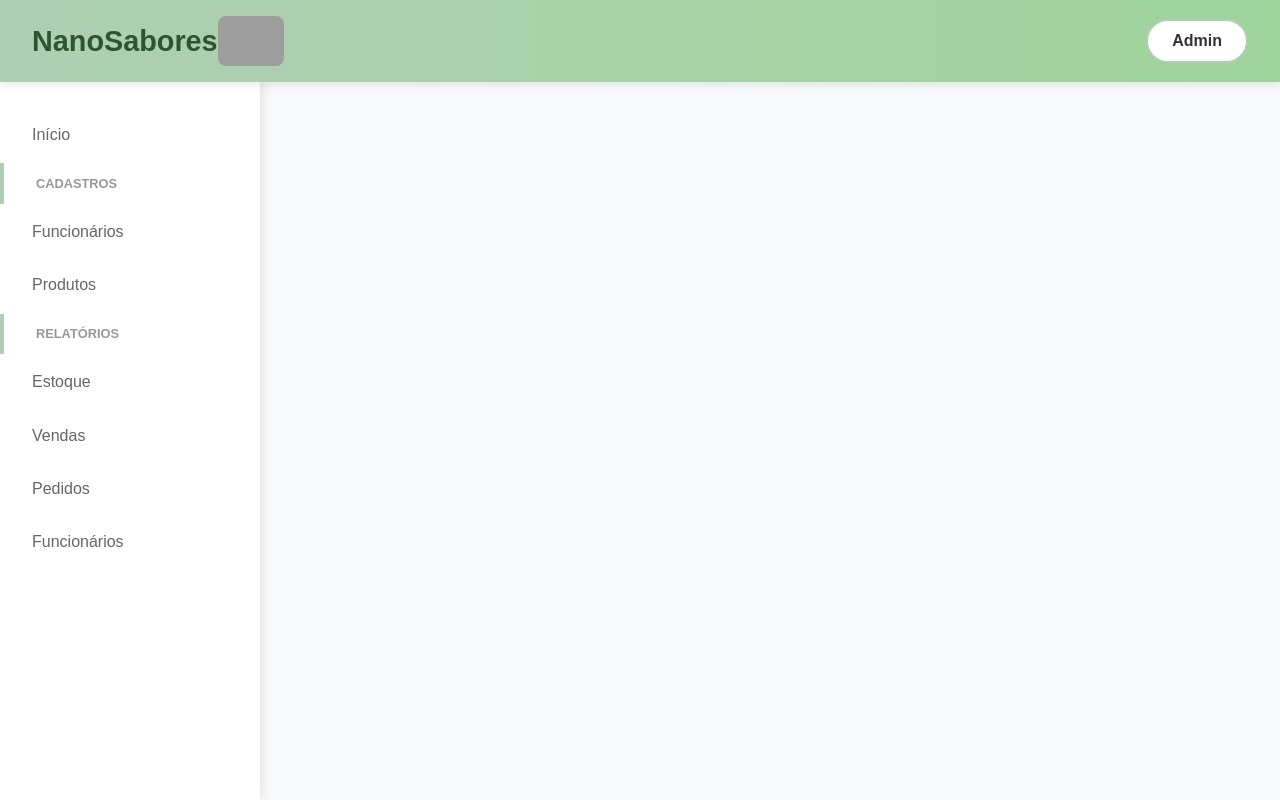
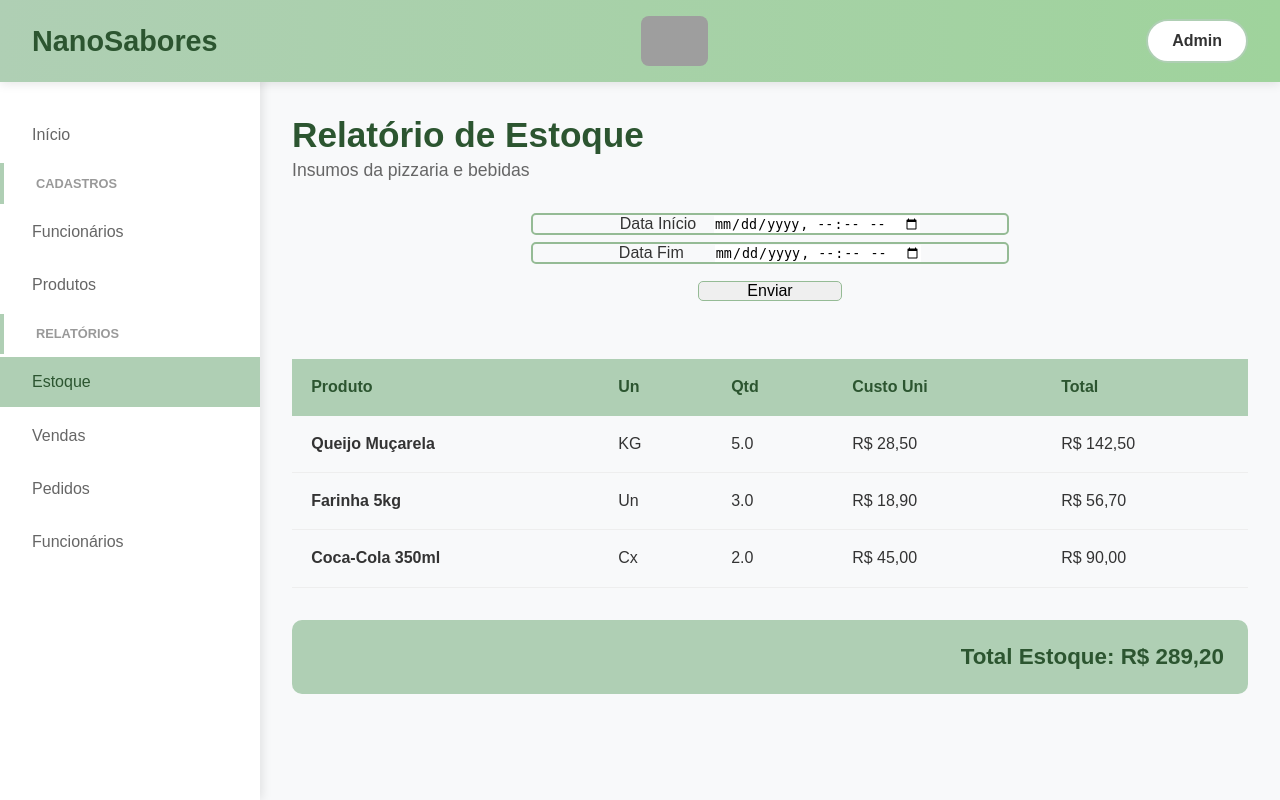
Before and after one commit to BarbMari/Engenharia-de-Software-II, a PHP site: page /rel_produto.html in a window 1280 px wide. Run offline with PHP 8.4, Linux system fonts and the light colour scheme; grey boxes are pictures that could not be loaded.

Commit message:
html produtos e css

```diff
--- a/Administrador/css/produto.css
+++ b/Administrador/css/produto.css
@@ -255,3 +255,33 @@ tr:hover {
     font-size: 1.6rem;
   }
 }
+
+#Filtros {
+  text-align: center;
+  align-items: center;
+  border-radius: 25px;
+  margin-bottom: 5%;
+  margin-top: 2.5%;
+}
+
+#Filtros p {
+  position: relative;
+  border-radius: 5px;
+  border: #95bb95 2px solid;
+  margin-bottom: 7px;
+  width: 50%;
+  left: 25%;
+}
+
+#Filtros input {
+  border: none;
+}
+
+#Filtros button {
+  border-radius: 5px;
+  border: #95bb95 1px solid;
+  font-size: 100%;
+  margin-bottom: 5px;
+  width: 15%;
+  margin: 10px;
+}
--- a/Administrador/rel_produto.html
+++ b/Administrador/rel_produto.html
@@ -3,21 +3,18 @@
   <head>
     <meta charset="UTF-8" />
     <meta name="viewport" content="width=device-width, initial-scale=1.0" />
-    <link rel="stylesheet" href="./css/relVenda.css" /> <!-- MUDAR AQUI-->
+    <link rel="stylesheet" href="./css/produto.css" />
     <link rel="icon" href="../Imagens/reallogofinal.png" type="image/png" />
     <title>Administração</title>
   </head>
   <body>
     <header>
-        <div class="header-left">
-          <h1>NanoSabores</h1>
-          <img src="../Imagens/pizza-slice-felted-floating-cartoon-vector-icon-ilustracao-icon-objeto-alimentar-vector-plano-isolado.png" alt="Logo" />
-      </div>
-
+      <h1>NanoSabores</h1>
+      <img src="../Imagens/reallogofinal.png" alt="Logo" />
       <div id="user">Admin</div>
     </header>
 
-<div id="sidebar">
+    <div id="sidebar">
       <div class="container-sidebar">
         <ul>
           <li><a href="./index.html">Início</a></li>
@@ -27,7 +24,7 @@
           <li><a href="./cad_produto.html">Produtos</a></li>
 
           <li class="categoria">Relatórios</li>
-          <li><a href="./rel_produto.html">Estoque</a></li>
+          <li><a href="./rel_produto.html" class="active">Estoque</a></li>
           <li><a href="./rel_venda.html">Vendas</a></li>
           <li><a href="./rel_pedido.html">Pedidos</a></li>
           <li><a href="./rel_funcionario.html">Funcionários</a></li>
@@ -35,9 +32,53 @@
       </div>
     </div>
 
-    <main><div id="containerMain">
+    <main>
+      <div id="containerMain">
+        <h2>Relatório de Estoque</h2>
+        <p class="subtitulo">Insumos da pizzaria e bebidas</p>
 
+     <!-- EXEMPLOS -->
 
-    </div></main>
+      <table>
+      </div>
+        <thead>
+        <div id="Filtros">
+        <p>Data Início    <input type="datetime-local"></p>
+        <p>Data Fim       <input type="datetime-local"></p>
+        <button>Enviar</button>
+          <tr>
+            <th>Produto</th>
+            <th>Un</th>
+            <th>Qtd</th>
+            <th>Custo Uni</th>
+            <th>Total</th>
+          </tr>
+        </thead>
+        <tbody>
+          <tr>
+            <td><strong>Queijo Muçarela</strong></td>
+            <td>KG</td>
+            <td>5.0</td>
+            <td>R$ 28,50</td>
+            <td>R$ 142,50</td>
+          </tr>
+          <tr>
+            <td><strong>Farinha 5kg</strong></td>
+            <td>Un</td>
+            <td>3.0</td>
+            <td>R$ 18,90</td>
+            <td>R$ 56,70</td>
+          </tr>
+          <tr>
+            <td><strong>Coca-Cola 350ml</strong></td>
+            <td>Cx</td>
+            <td>2.0</td>
+            <td>R$ 45,00</td>
+            <td>R$ 90,00</td>
+          </tr>
+        </tbody>
+      </table>
+      <div class="total">Total Estoque: <strong>R$ 289,20</strong></div>
+    </div>
   </body>
 </html>
```
